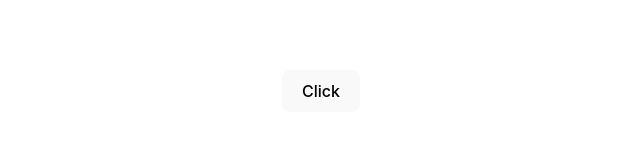
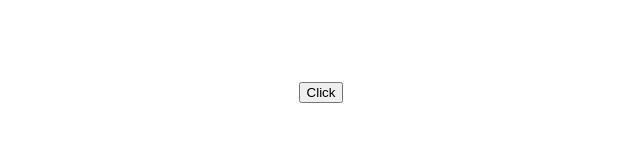
Before and after one commit to getFrontend/react-app-pizza, a React (Vite) app: page / in a window 1280 px wide. Shown: the part 309-450 px from the top of the page, without its empty margins (319-959 px from the left). Built offline with nearby package versions, Linux system fonts and the light colour scheme.

Commit message:
add google font

```diff
--- a/index.html
+++ b/index.html
@@ -10,6 +10,9 @@
   <link rel="apple-touch-icon" sizes="180x180" href="./img/favicon/apple-touch-icon.png">
   <link rel="manifest" href="./img/favicon/site.webmanifest">
   <title>Rocket Pizza like React App</title>
+  <link rel="preconnect" href="https://fonts.googleapis.com">
+  <link rel="preconnect" href="https://fonts.gstatic.com" crossorigin>
+  <link href="https://fonts.googleapis.com/css2?family=Open+Sans:wght@400;600&display=swap" rel="stylesheet">
 </head>
 
 <body>
--- a/src/index.css
+++ b/src/index.css
@@ -1,17 +1,18 @@
 :root {
   --c-primary: #fe724c;
+  --c-primary-hover: #df6442;
   --c-text: #000;
   --c-text-secondary: #5B5B5E;
   --c-white: #fff;
   --c-separator: #D4D6E0;
 
-  font-family: Inter, system-ui, Avenir, Helvetica, Arial, sans-serif;
+  font-family: 'Open Sans', sans-serif;;
   line-height: 1.5;
   font-weight: 400;
 
   color-scheme: light dark;
   color: rgba(255, 255, 255, 0.87);
-  background-color: #242424;
+  background-color: #fff;
 
   font-synthesis: none;
   text-rendering: optimizeLegibility;
@@ -41,35 +42,3 @@
   font-size: 3.2em;
   line-height: 1.1;
 }
-
-button {
-  border-radius: 8px;
-  border: 1px solid transparent;
-  padding: 0.6em 1.2em;
-  font-size: 1em;
-  font-weight: 500;
-  font-family: inherit;
-  background-color: #1a1a1a;
-  cursor: pointer;
-  transition: border-color 0.25s;
-}
-button:hover {
-  border-color: #646cff;
-}
-button:focus,
-button:focus-visible {
-  outline: 4px auto -webkit-focus-ring-color;
-}
-
-@media (prefers-color-scheme: light) {
-  :root {
-    color: #213547;
-    background-color: #ffffff;
-  }
-  a:hover {
-    color: #747bff;
-  }
-  button {
-    background-color: #f9f9f9;
-  }
-}
```
